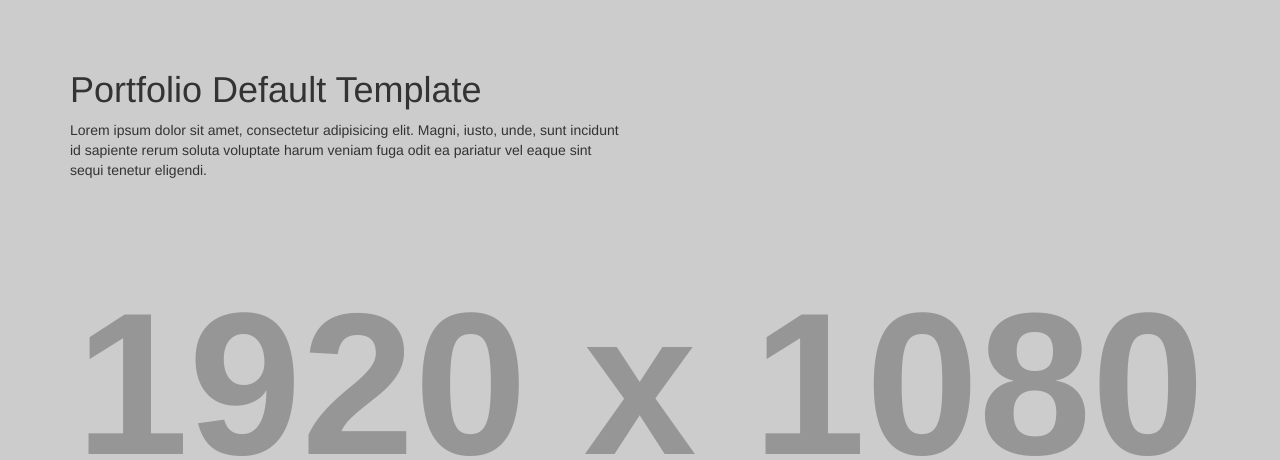
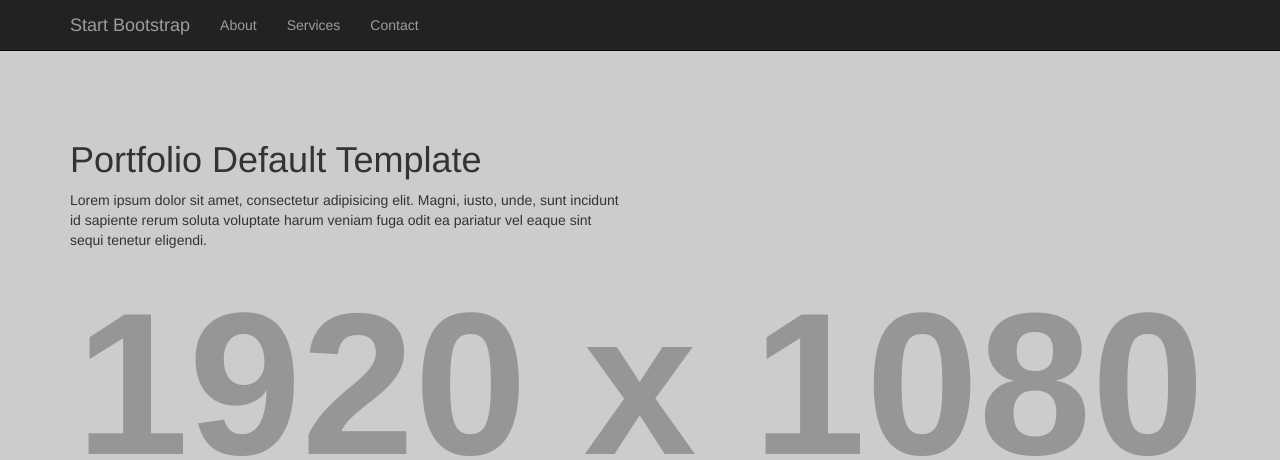
Before and after one commit to GoWebyCMS/goweby-core-dev, a Django app: page /portfolio in a window 1280 px wide. Shown: the top 460 px of the page. Run offline with Django 3.2, Linux system fonts and the light colour scheme; grey boxes labelled with a size stand in for pictures from a placeholder-image service; some libraries are stand-ins or nearby versions.

Commit message:
Add basic templates for portfolio app #9
- Add base template
- Refactor home template so that extends base

```diff
--- /dev/null
+++ b/portfolio/templates/base.html
@@ -0,0 +1,106 @@
+{% load staticfiles %}
+
+<!DOCTYPE html>
+<html class="full" lang="en">
+<!-- Make sure the <html> tag is set to the .full CSS class. Change the background image in the full.css file. -->
+
+<head>
+
+    <meta charset="utf-8">
+    <meta http-equiv="X-UA-Compatible" content="IE=edge">
+    <meta name="viewport" content="width=device-width, initial-scale=1">
+    <meta name="description" content="">
+    <meta name="author" content="">
+
+    <title>Portfolio App</title>
+
+    <!-- Bootstrap Core CSS -->
+    <link href="{% static 'css/bootstrap.min.css' %}" rel="stylesheet">
+
+    <!-- Custom CSS -->
+    <link href="{% static 'css/the-big-picture.css' %}" rel="stylesheet">
+    <link href="{% static 'css/3-col-portfolio.css' %}" rel="stylesheet">
+    <!-- HTML5 Shim and Respond.js IE8 support of HTML5 elements and media queries -->
+    <!-- WARNING: Respond.js doesn't work if you view the page via file:// -->
+    <!--[if lt IE 9]>
+        <script src="https://oss.maxcdn.com/libs/html5shiv/3.7.0/html5shiv.js"></script>
+        <script src="https://oss.maxcdn.com/libs/respond.js/1.4.2/respond.min.js"></script>
+    <![endif]-->
+
+</head>
+
+<body>
+    <!-- Navigation -->
+    <nav class="navbar navbar-inverse navbar-fixed-top" role="navigation">
+        <div class="container">
+            <!-- Brand and toggle get grouped for better mobile display -->
+            <div class="navbar-header">
+                <button type="button" class="navbar-toggle" data-toggle="collapse" data-target="#bs-example-navbar-collapse-1">
+                    <span class="sr-only">Toggle navigation</span>
+                    <span class="icon-bar"></span>
+                    <span class="icon-bar"></span>
+                    <span class="icon-bar"></span>
+                </button>
+                <a class="navbar-brand" href="#">Start Bootstrap</a>
+            </div>
+            <!-- Collect the nav links, forms, and other content for toggling -->
+            <div class="collapse navbar-collapse" id="bs-example-navbar-collapse-1">
+                <ul class="nav navbar-nav">
+                    <li>
+                        <a href="#">About</a>
+                    </li>
+                    <li>
+                        <a href="#">Services</a>
+                    </li>
+                    <li>
+                        <a href="#">Contact</a>
+                    </li>
+                </ul>
+            </div>
+            <!-- /.navbar-collapse -->
+        </div>
+        <!-- /.container -->
+    </nav>
+
+    <!-- Navigation -->
+    <nav class="navbar navbar-inverse navbar-fixed-bottom" role="navigation">
+        <div class="container">
+            <!-- Brand and toggle get grouped for better mobile display -->
+            <div class="navbar-header">
+                <button type="button" class="navbar-toggle" data-toggle="collapse" data-target="#bs-example-navbar-collapse-1">
+                    <span class="sr-only">Toggle navigation</span>
+                    <span class="icon-bar"></span>
+                    <span class="icon-bar"></span>
+                    <span class="icon-bar"></span>
+                </button>
+                <a class="navbar-brand" href="#">Start Bootstrap</a>
+            </div>
+            <!-- Collect the nav links, forms, and other content for toggling -->
+            <div class="collapse navbar-collapse" id="bs-example-navbar-collapse-1">
+                <ul class="nav navbar-nav">
+                    <li>
+                        <a href="#">About</a>
+                    </li>
+                    <li>
+                        <a href="#">Services</a>
+                    </li>
+                    <li>
+                        <a href="#">Contact</a>
+                    </li>
+                </ul>
+            </div>
+            <!-- /.navbar-collapse -->
+        </div>
+        <!-- /.container -->
+    </nav>
+    {% block content %}
+    {% endblock content %}
+    <!-- jQuery -->
+    <script src="{% static 'js/jquery.js' %}"></script>
+
+    <!-- Bootstrap Core JavaScript -->
+    <script src="{% static 'js/bootstrap.min.js' %}"></script>
+
+</body>
+
+</html>
--- a/portfolio/templates/home.html
+++ b/portfolio/templates/home.html
@@ -1,68 +1,6 @@
+{% extends 'base.html' %}
 {% load staticfiles %}
-
-<!DOCTYPE html>
-<html class="full" lang="en">
-<!-- Make sure the <html> tag is set to the .full CSS class. Change the background image in the full.css file. -->
-
-<head>
-
-    <meta charset="utf-8">
-    <meta http-equiv="X-UA-Compatible" content="IE=edge">
-    <meta name="viewport" content="width=device-width, initial-scale=1">
-    <meta name="description" content="">
-    <meta name="author" content="">
-
-    <title>Portfolio App</title>
-
-    <!-- Bootstrap Core CSS -->
-    <link href="{% static 'css/bootstrap.min.css' %}" rel="stylesheet">
-
-    <!-- Custom CSS -->
-    <link href="{% static 'css/the-big-picture.css' %}" rel="stylesheet">
-
-    <!-- HTML5 Shim and Respond.js IE8 support of HTML5 elements and media queries -->
-    <!-- WARNING: Respond.js doesn't work if you view the page via file:// -->
-    <!--[if lt IE 9]>
-        <script src="https://oss.maxcdn.com/libs/html5shiv/3.7.0/html5shiv.js"></script>
-        <script src="https://oss.maxcdn.com/libs/respond.js/1.4.2/respond.min.js"></script>
-    <![endif]-->
-
-</head>
-
-<body>
-
-    <!-- Navigation -->
-    <nav class="navbar navbar-inverse navbar-fixed-bottom" role="navigation">
-        <div class="container">
-            <!-- Brand and toggle get grouped for better mobile display -->
-            <div class="navbar-header">
-                <button type="button" class="navbar-toggle" data-toggle="collapse" data-target="#bs-example-navbar-collapse-1">
-                    <span class="sr-only">Toggle navigation</span>
-                    <span class="icon-bar"></span>
-                    <span class="icon-bar"></span>
-                    <span class="icon-bar"></span>
-                </button>
-                <a class="navbar-brand" href="#">Start Bootstrap</a>
-            </div>
-            <!-- Collect the nav links, forms, and other content for toggling -->
-            <div class="collapse navbar-collapse" id="bs-example-navbar-collapse-1">
-                <ul class="nav navbar-nav">
-                    <li>
-                        <a href="#">About</a>
-                    </li>
-                    <li>
-                        <a href="#">Services</a>
-                    </li>
-                    <li>
-                        <a href="#">Contact</a>
-                    </li>
-                </ul>
-            </div>
-            <!-- /.navbar-collapse -->
-        </div>
-        <!-- /.container -->
-    </nav>
-
+{% block content %}
     <!-- Page Content -->
     <div class="container">
         <div class="row">
@@ -74,13 +12,4 @@
         <!-- /.row -->
     </div>
     <!-- /.container -->
-
-    <!-- jQuery -->
-    <script src="{% static 'js/jquery.js' %}"></script>
-
-    <!-- Bootstrap Core JavaScript -->
-    <script src="{% static 'js/bootstrap.min.js' %}"></script>
-
-</body>
-
-</html>
+{% endblock content %}
```
